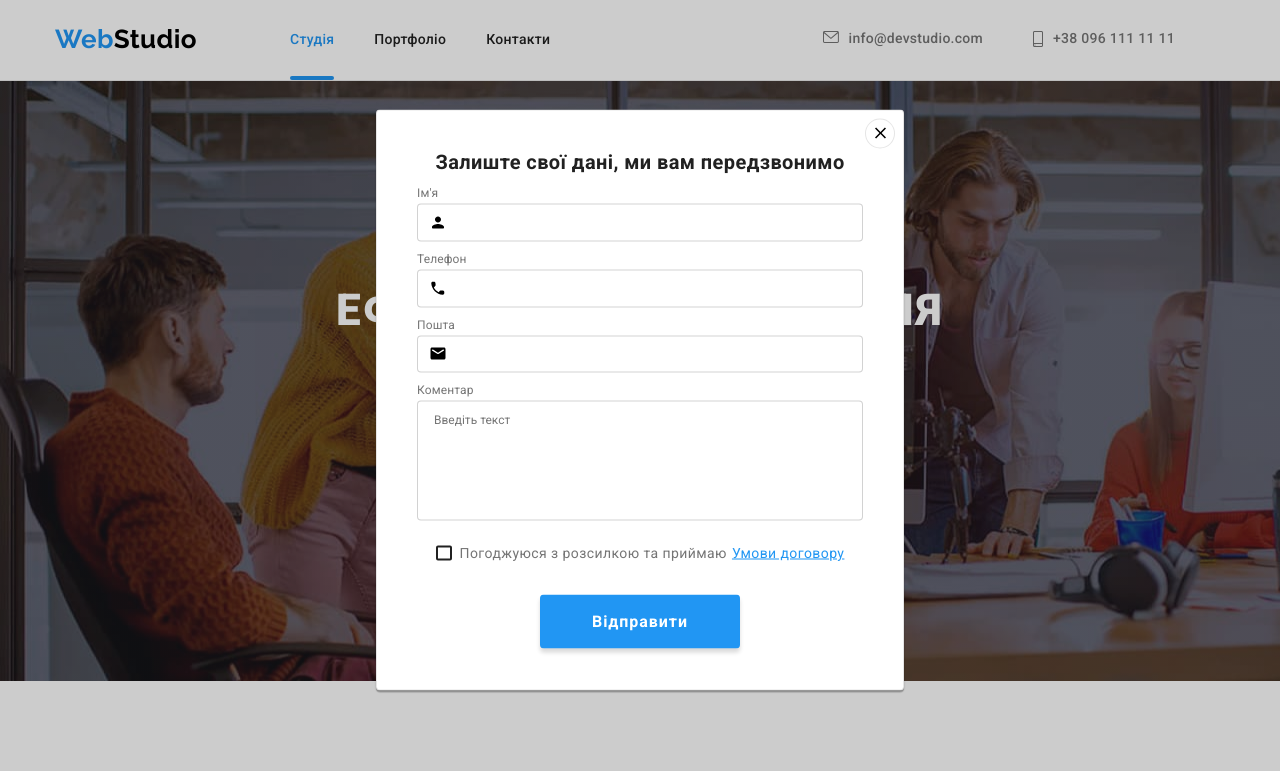
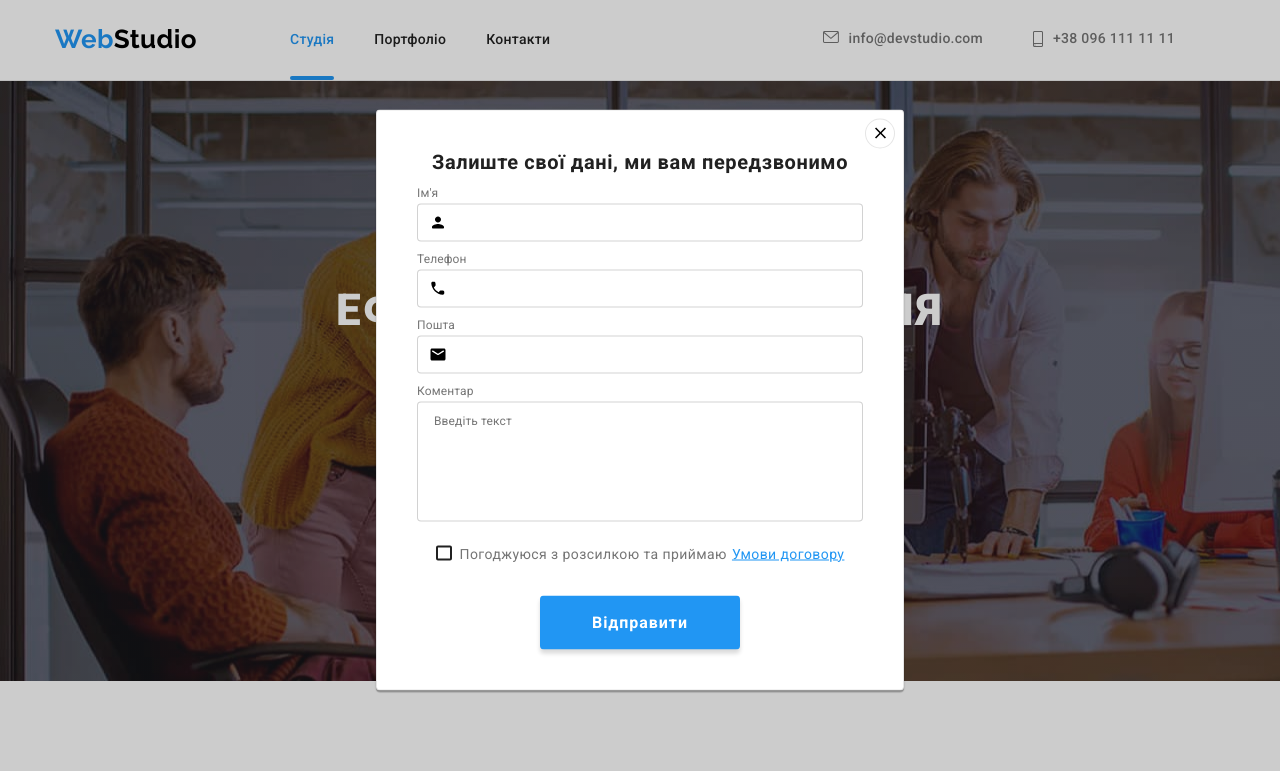
Before and after one commit to Andriy-Martsynyak/goit-markup-hw-06, a plain HTML site: page index.html in a window 1280 px wide. Both pictures are taken after a click on the button "Замовити послугу". Shown: the top 771 px of the page. Drawn offline with nearby package versions, Linux system fonts and the light colour scheme.

Commit message:
commit-8

```diff
--- a/css/styles.css
+++ b/css/styles.css
@@ -595,6 +595,7 @@ button {
   transition: border-color 250ms cubic-bezier(0.4, 0, 0.2, 1);
 
   font-size: 16px;
+  font-weight: 400;
   line-height: 1.25;
   color: rgba(255, 255, 255, 0.6);
 }
@@ -825,10 +826,13 @@ button {
 }
 
 .modal-title {
-  font-size: 20px;
-  line-height: calc(23 / 20);
   text-align: center;
   color: var(--title-text-color);
+
+  font-weight: 700;
+  font-size: 20px;
+  line-height: 1.15;
+  letter-spacing: 0.03em;
 }
 
 .modal-form {
@@ -868,6 +872,11 @@ button {
   border-radius: 4px;
   outline: none;
   transition: border-color 250ms cubic-bezier(0.4, 0, 0.2, 1);
+
+  font-size: 12px;
+  line-height: 1.16;
+  letter-spacing: 0.01em;
+  color: var(--primary-text-color);
 }
 
 .modal-form-field:focus {
--- a/index.html
+++ b/index.html
@@ -452,7 +452,9 @@
             <use href="./images/sprite .svg#icon-close-black"></use>
           </svg>
         </button>
-							<h2 class="modal-title">Залиште свої дані, ми вам передзвонимо</h2>
+        <p class="modal-title">
+          Залиште свої дані, ми вам передзвонимо
+        </p>
 							<form class="modal-form">
 								<ul class="modal-form-list list">
 									<li class="modal-form-item">
```
